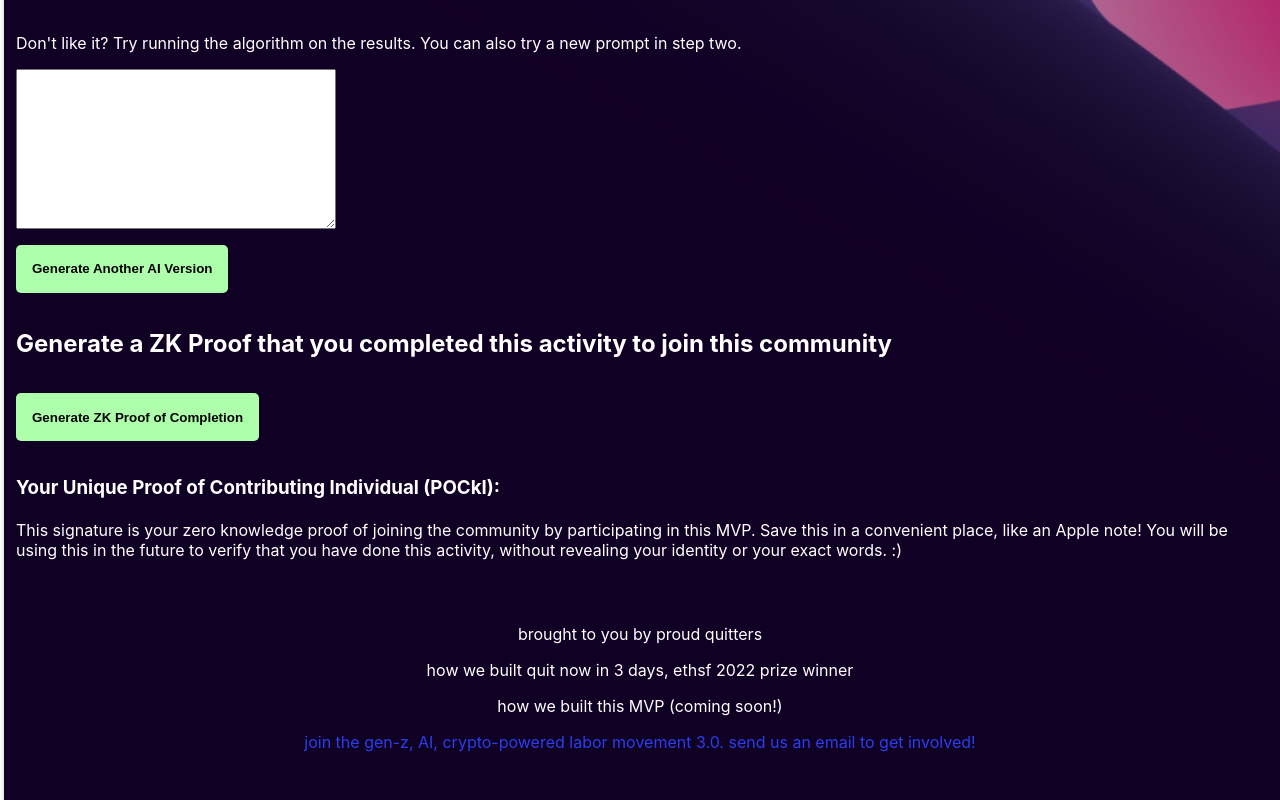
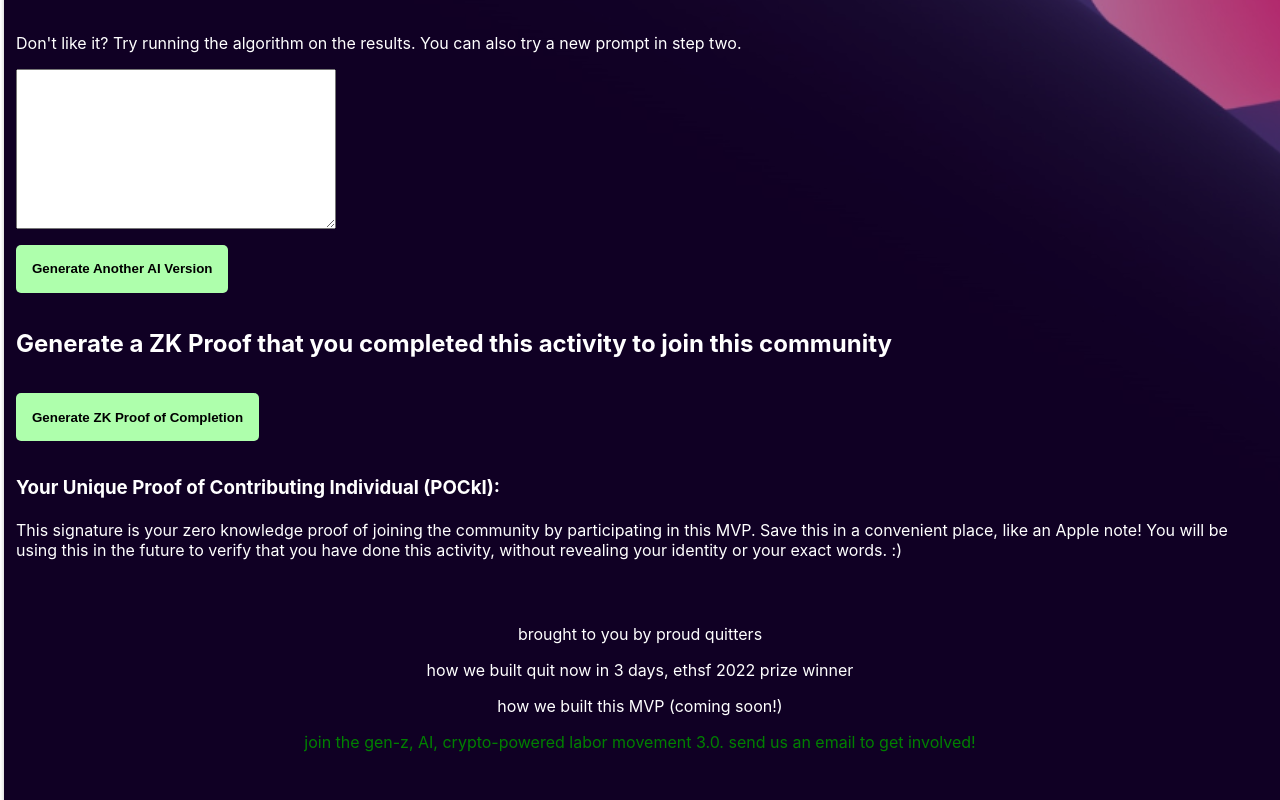
Before and after one commit to bookvacuum/first-quest, a Next.js app: page / in a window 1280 px wide. Shown: the part 1536-2336 px from the top of the page. Built offline with nearby package versions, Linux system fonts and the light colour scheme.

Commit message:
change link color

```diff
--- a/styles/Home.module.css
+++ b/styles/Home.module.css
@@ -78,7 +78,7 @@
 }
 
 .link{
-  color: #2B3EEE;
+  color: green;
 }
 
 .footer a {
```
